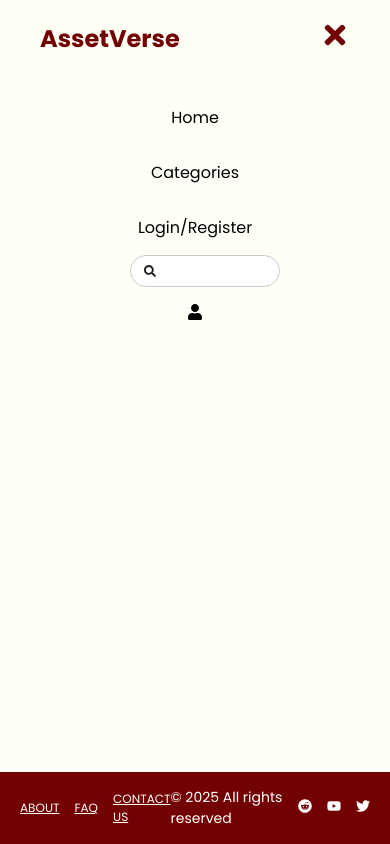
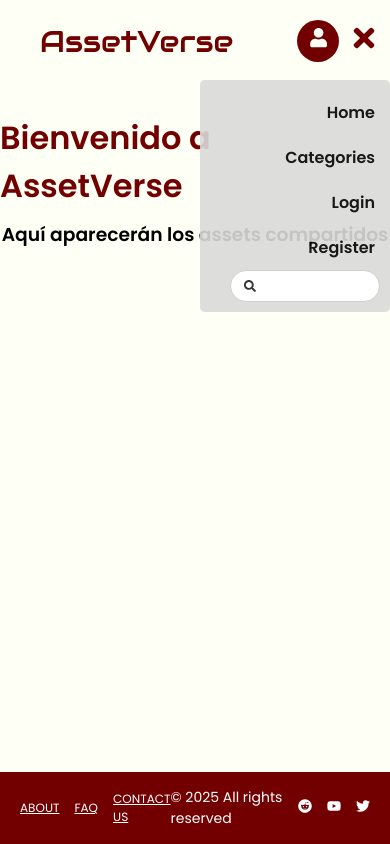
Before and after one commit to alexvalmu/assetVerse, a React (Create React App) app in the folder frontend/: page / in a window 390 px wide. Both pictures are taken after a click on the button 335 px from the left and 38 px from the top of the page. Built offline with nearby package versions, Linux system fonts and the light colour scheme.

Commit message:
terminado para 28 de marzo

```diff
--- a/frontend/src/components/header.jsx
+++ b/frontend/src/components/header.jsx
@@ -26,10 +26,11 @@ function Header() {
         <Link to='/'>AssetVerse</Link>
       </div>
 
-      <button className="menu-toggle" onClick={toggleMenu}>
+
+    <div>
+    <button className="menu-toggle" onClick={toggleMenu}>
         {isMenuOpen ? <FaTimes /> : <FaBars />}
       </button>
-
       <ul className="menu-list">
         <li><Link to='/'>Home</Link></li>
         <li><Link to='/categories'>Categories</Link></li>
@@ -38,16 +39,21 @@ function Header() {
           <>
             <li><button className='btn' onClick={onLogout}>Logout</button></li>
             <div className="search-bar"><input type="text" name="query" aria-label="Search"/><FaSearch className="search-icon" /></div>
-            <li><Link to='/profile'><FaUser /></Link></li>
+
           </>
         ) : (
           <>
-            <li><Link to='/login'>Login/Register</Link></li>
+            <li><Link to='/login'>Login</Link></li>
+            <li><Link to='/register'>Register</Link></li>
             <div className="search-bar"><input type="text" name="query" aria-label="Search"/><FaSearch className="search-icon" /></div>
-            <li><Link to='/login'><FaUser /></Link></li>
+
           </>
-        )}
+
+        )
+        }
       </ul>
+      <span className='profile-icon'><Link to='/login'><FaUser /></Link></span>
+      </div>
     </header>
   );
 }
--- a/frontend/src/index.css
+++ b/frontend/src/index.css
@@ -1,6 +1,11 @@
 /* General Styles */
 @import url('https://fonts.googleapis.com/css2?family=Poppins:wght@300;400;600;700&display=swap');
+@import url('https://fonts.googleapis.com/css2?family=Audiowide&display=swap');
+:root{
+  --primario: #730000;
+  --fondo:#FEFFF5;
 
+}
 * {
   margin: 0;
   padding: 0;
@@ -13,7 +18,7 @@ html,body{
   margin: 0;
   display: flex;
   flex-direction: column;
-  background-color: #FEFFF5;
+  background-color:var(--fondo);
 }
 
 .container {
@@ -36,13 +41,23 @@ h1, h2, h3{
   margin-bottom: 10px;
 }
 
+.dashboard{
+  margin-top: 2em;
+  justify-content: center;
+  align-items: center;
+  display: flex;
+  flex-direction: column;
+  >h1{
+    color:var(--primario);
+  }
+}
 header{
-  background-color: #FEFFF5;
+  background-color: var(--fondo);
   display: flex;
   justify-content: space-between;
   align-items: center;
   padding: 20px 40px;
-
+  padding-right:.7em;
   .menu-toggle {
     display: none;
     background: none;
@@ -66,10 +81,19 @@ header{
           color: #730000;
           text-decoration: underline;
         }
+        &:focus{
+          color: #730000;
+          text-decoration: underline;
+        }
       }
     }
   }
-
+  >div{
+    display: flex;
+    align-items: right;
+    justify-content: right;
+    align-content: center;
+  }
   .search-bar{
     margin-left: 20px;
     position: relative;
@@ -99,23 +123,14 @@ header{
 
   .logo{
     a{
-      font-size: 24px;
-      font-weight: 700;
+      font-size: 30px;
+      font-weight: 500;
+      font-family: 'Audiowide', sans-serif;
+      font-style: normal;
       color: #730000;
     }
   }
 
-  .profile-icon{
-    width: 32px;
-    height: 32px;
-    background-color: #730000;
-    color: white;
-    border-radius: 50%;
-    display: flex;
-    align-items: center;
-    justify-content: center;
-    font-weight: bold;
-  }
 
   .search-bar{
     input{
@@ -157,6 +172,24 @@ header{
         }
       }
     }
+
+  }
+  .profile-icon{
+    background-color: var(--primario);
+
+    border-radius: 50%;
+    margin-left:.5em;
+    height: 2.2em;
+    width:2.2em;
+    text-align: center;
+    align-items: center;
+    display: flex;
+    justify-content: center;
+    size:large;
+    font-size: 1.2em;
+    >a{
+      color: var(--fondo);
+    }
   }
 }
 
@@ -185,6 +218,9 @@ form{
       padding: 12px;
       border-radius: 8px;
       border: 1px solid #ccc;
+    }
+    >a{
+      color:#000;
     }
   }
 
@@ -260,38 +296,56 @@ footer {
 
     .menu-toggle {
       display: block;
+      margin-right:0;
     }
 
     .menu-list {
       display: none;
       flex-direction: column;
-      width: 100%;
-      background-color: #FEFFF5;
+
+      background-color: #dadada;
       position: absolute;
       top: 80px;
-      left: 0;
+      right: 0;
       padding: 10px;
       z-index: 1;
-      li{
-        margin: 15px 0;
-        text-align: center;
-      }
+      opacity: 0.9;
+      text-align: right;
+      align-items: end;
+      border-radius: .3em;
+
     }
 
     .menu-open .menu-list{
       display: flex;
+
     }
 
     ul {
       display: none;
       flex-direction: column;
+     opacity: 1;
       li {
-        margin: 10px 0;
+        margin: 10px 5px;
+        >a{
+          opacity:1;
+          font-weight:600;
+
+        }
       }
     }
 
     &.menu-open ul {
       display: flex;
     }
+    >div{
+      display: flex;
+      align-items: right;
+    }
+  }
+  .profile-icon {
+    font-size: 1.5em;
+    order: -1;
+    margin-right:.5em;
   }
 }
--- a/frontend/src/pages/Dashboard.jsx
+++ b/frontend/src/pages/Dashboard.jsx
@@ -1,7 +1,8 @@
 function Dashboard() {
   return (
-    <div>
-      <h1></h1>
+    <div className="dashboard">
+      <h1>Bienvenido a AssetVerse</h1>
+      <h3>Aquí aparecerán los assets compartidos</h3>
     </div>
   )
 }
```
